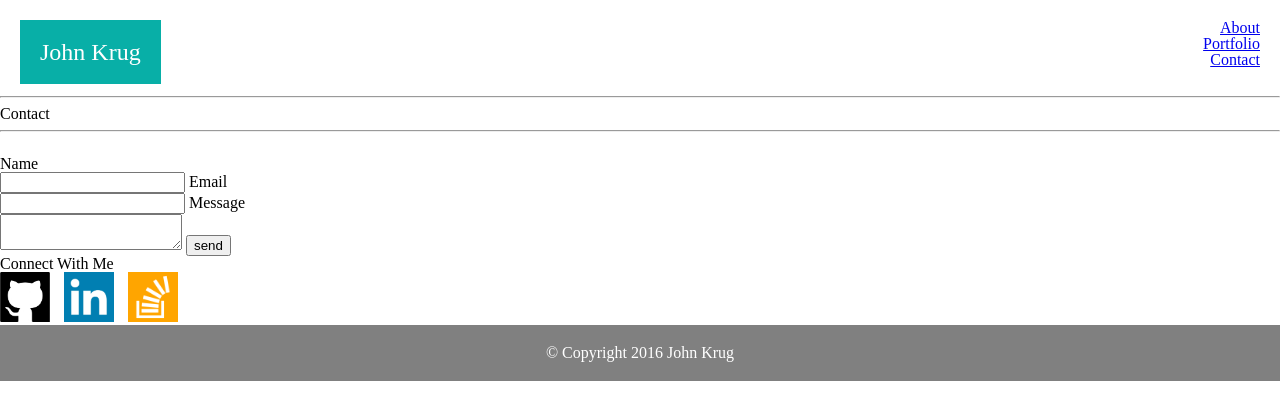
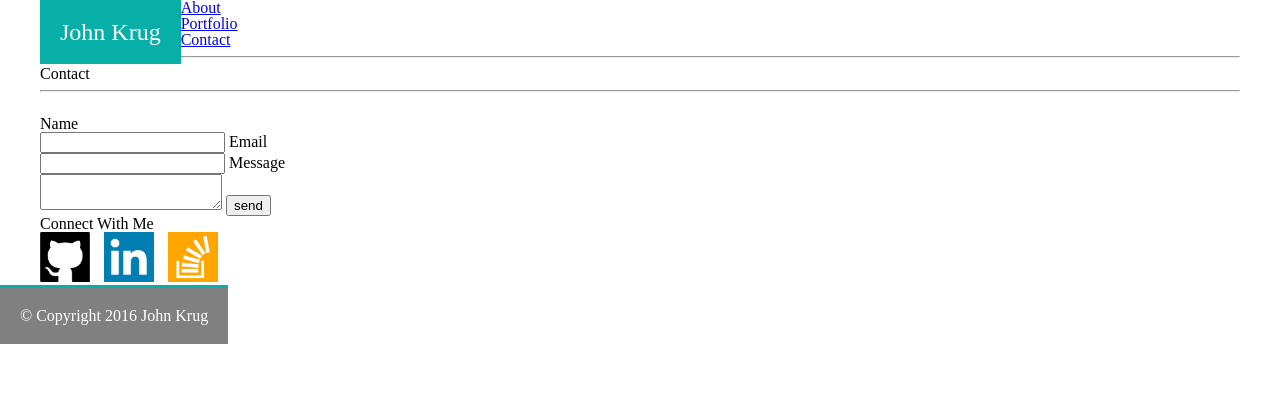
Before and after one commit to Johnb0t/Basic-Portfolio, a PHP site: page / in a window 1280 px wide. Shown: the top 420 px of the page. Run offline with PHP 8.4, Linux system fonts and the light colour scheme.

Commit message:
html fixed

```diff
--- a/assets/css/style.css
+++ b/assets/css/style.css
@@ -4,6 +4,14 @@
 header {
 	background: white;
 	padding: 20px;
+}
+.container {
+	position: relative;
+	width: 1200px;
+	overflow: hidden;
+	margin: 0 auto;
+	left: 0;
+	right: 0;
 }
 #name {
 	float: left;
@@ -12,16 +20,22 @@ header {
 	color: white;
 	font-size: 24px;
 }
-ul {
-	list-style-type: none;
-}
-ul a {
-	text-align: right;
+.nav {
 	display: inline;
 }
 footer {
+	clear: both;
 	text-align: center;
 	background: grey;
 	color: white;
 	padding: 20px;
+	border-top-width: 20px;
+	border-top: #08afa7;
+	border-top-style: solid;
+	position: fixed;
+
 }
+.nav {
+	list-style: none;
+
+}
--- a/contact.html
+++ b/contact.html
@@ -8,18 +8,16 @@
 <body>
 
 <div class="container">
-		<header>
 			<div id="nav">
 				<ul class="nav">
 				<li id="name">John Krug</li>
-				<a href="index.html"><li>About</li></a>
-				<a href="portfolio.html"><li>Portfolio</li></a>
-				<a href="contact.html"><li>Contact</li></a>
+				<li><a href="index.html">About</a></li>
+				<li><a href="portfolio.html">Portfolio</a></li>
+				<li><a href="contact.html">Contact</a></li>
 				</ul>
 			</div>
-		</header>
 		<hr>
-	</div>
+
 <!--Header End-->
 <!--Content-->
 	<div id="contentheader">
@@ -27,8 +25,8 @@
 		<hr>
 		<br>
 		<form>
-		Name<br><input type="txtbox" name="text">
-		Email<br><input type="txtbox" name="text">
+		Name<br><input type="text" name="text1">
+		Email<br><input type="text" name="text2">
 		Message<br><textarea class="message"></textarea>
 		<input type="submit" class="button" value="send">
 		</form>
@@ -43,6 +41,7 @@
 						<a href="#"><img src="assets/images/stack.jpg" style="width: 50px; height: 50px; margin-right: 10px"></a>
 					</div>
 			</div>
+
 <!--Side Bar End-->
 </div>
 <!--Footer-->
--- a/index.html
+++ b/index.html
@@ -8,15 +8,15 @@
 <body>
 <div class="container">
 <!--header-->
-			<div id="nav">
-				<ul class="nav">
+			<div class="nav">
+				<ul>
 				<li id="name">John Krug</li>
 				<a href="index.html"><li>About</li></a>
 				<a href="portfolio.html"><li>Portfolio</li></a>
 				<a href="contact.html"><li>Contact</li></a>
 				</ul>
 			</div>
-			<hr>
+			<hr />
 	</div>
 <!--header end-->
 <!--content-->
--- a/portfolio.html
+++ b/portfolio.html
@@ -17,7 +17,7 @@
 				</ul>
 			</div>
 			<hr>
-	</div>
+
 <!--header end-->
 <!--content-->
 	<div id="contentsection">
```
